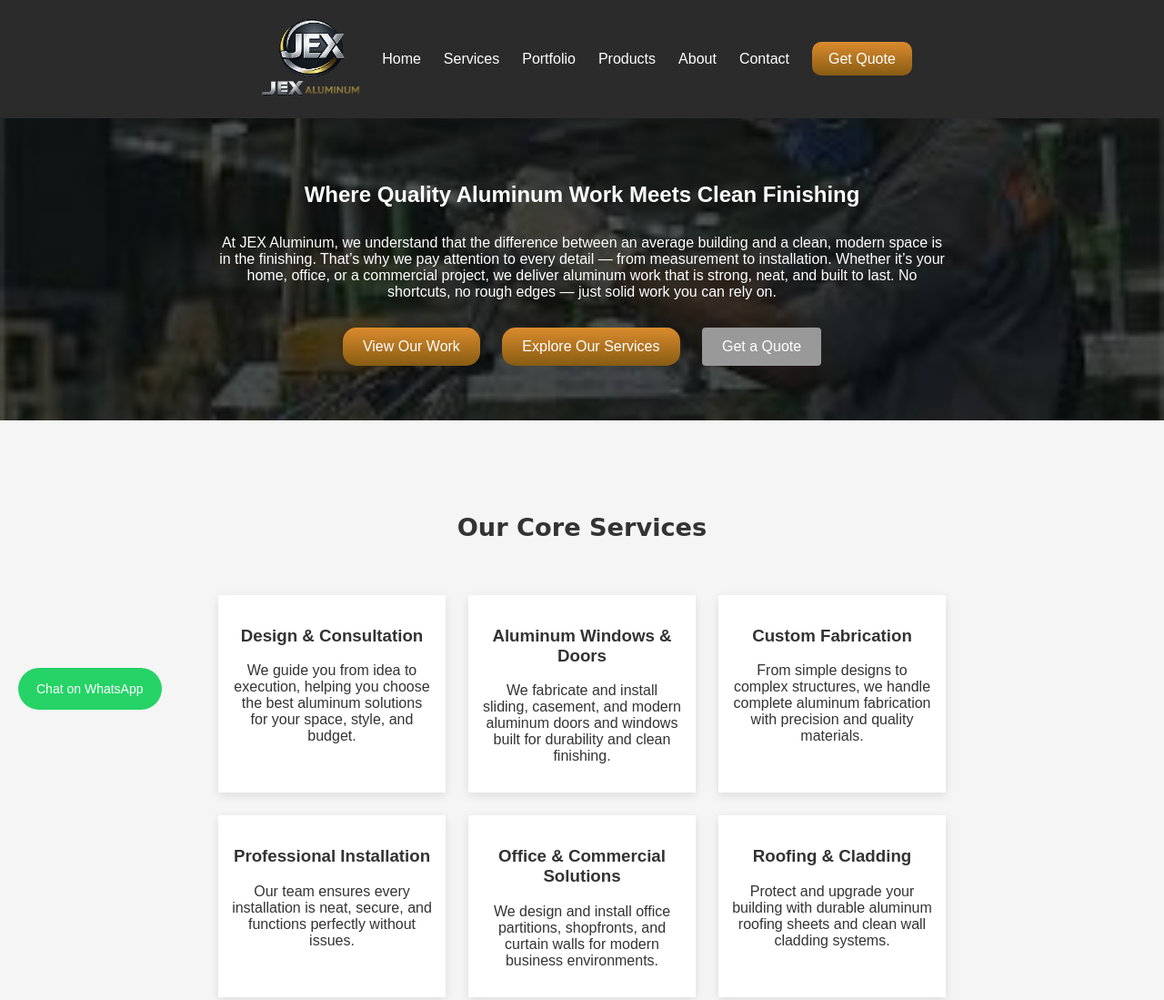
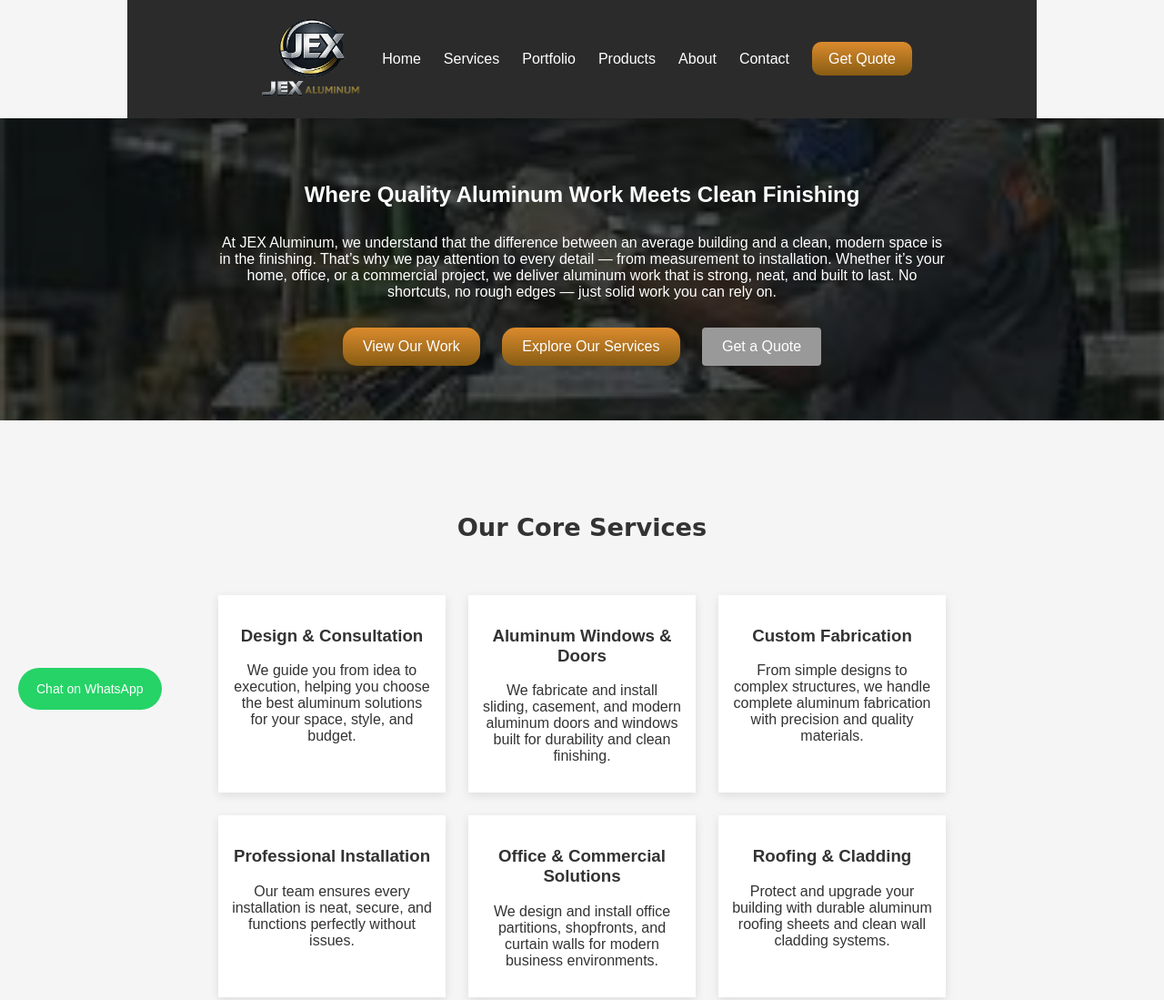
Before and after one commit to ZeJoker69/JEX-Aluminum, a plain HTML site: page index.html in a window 1280 px wide. Shown: the top 1099 px of the page at 91% size. Drawn offline with Linux system fonts and the light colour scheme.

Commit message:
Refactor CSS styles for improved layout and design

```diff
--- a/css/styles.css
+++ b/css/styles.css
@@ -11,7 +11,7 @@ color:#333;
   /* display: flex; */
 }
 .navbar{
-  max-width: auto;
+  max-width: 1000px;
   display:flex;
   justify-content:space-between;
   align-items:center;
```
